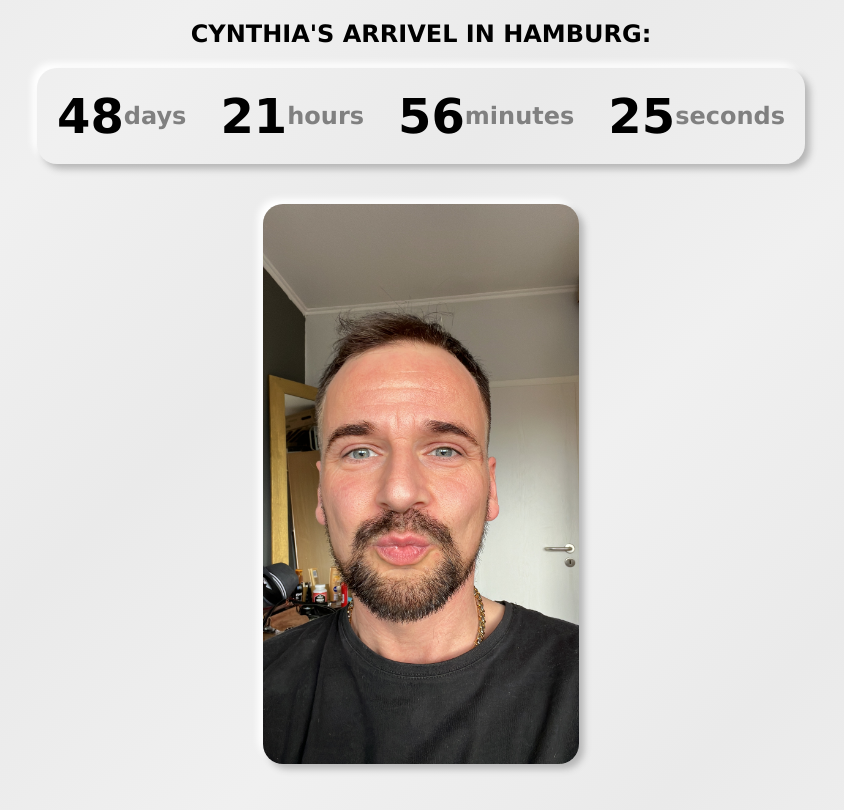
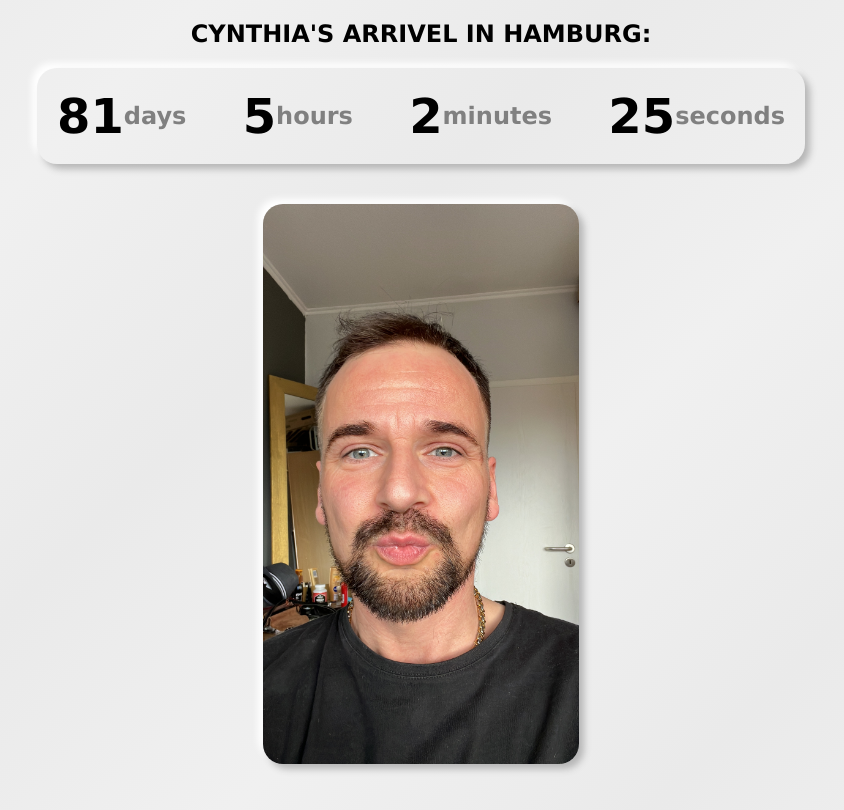
Before and after one commit to mcbauman/ReUnionTimer, a React (Create React App) app: page / in a window 1280 px wide. Shown: the top 810 px of the page, without its empty margins (219-1063 px from the left). Built offline with nearby package versions, Linux system fonts and the light colour scheme; the HTML template or start-up script is replaced by a standard one.

Commit message:
correctedTheDate

```diff
--- a/src/App.jsx
+++ b/src/App.jsx
@@ -2,7 +2,7 @@ import { useEffect, useState } from "react";
 
 export default function App(){
     let [dateNow,setDateNow]=useState(new Date())
-    const targetDate=new Date(2022,8,24,11,35)
+    const targetDate=new Date(2022,9,26,18,41)
     console.log(targetDate);
     let toWait=targetDate-dateNow
     const [index, setIndex]=useState(1);
```
